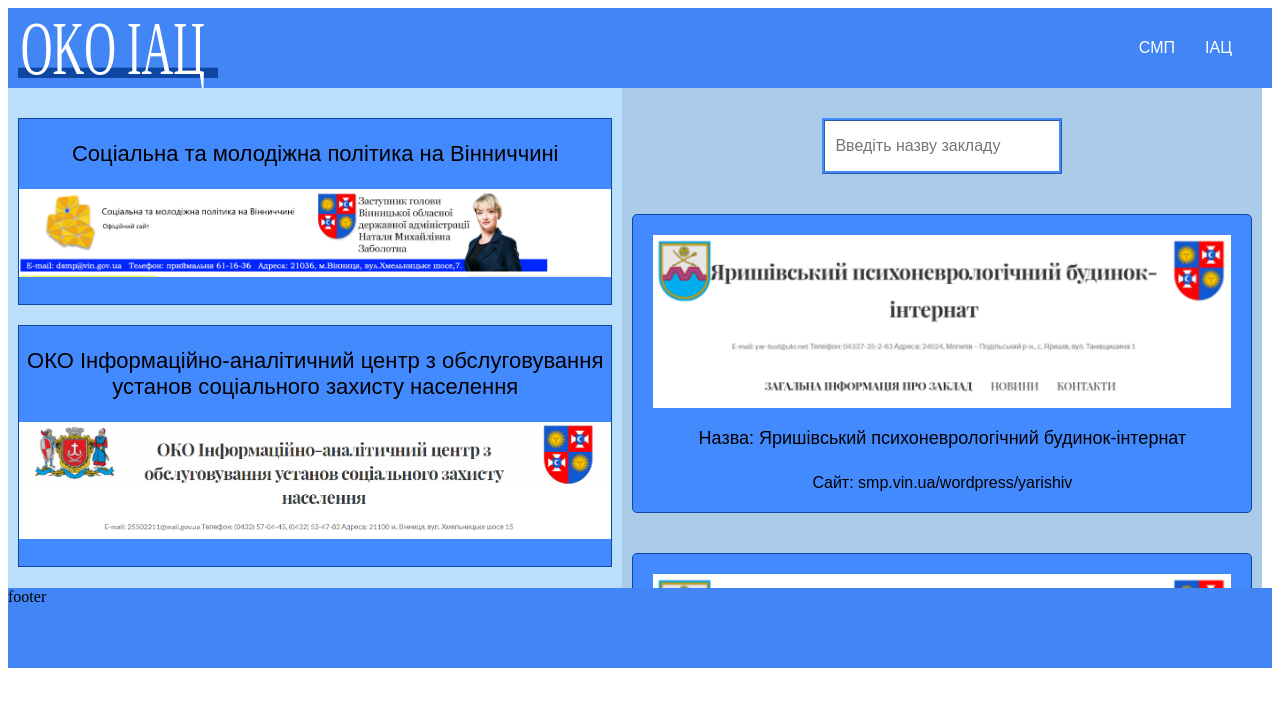
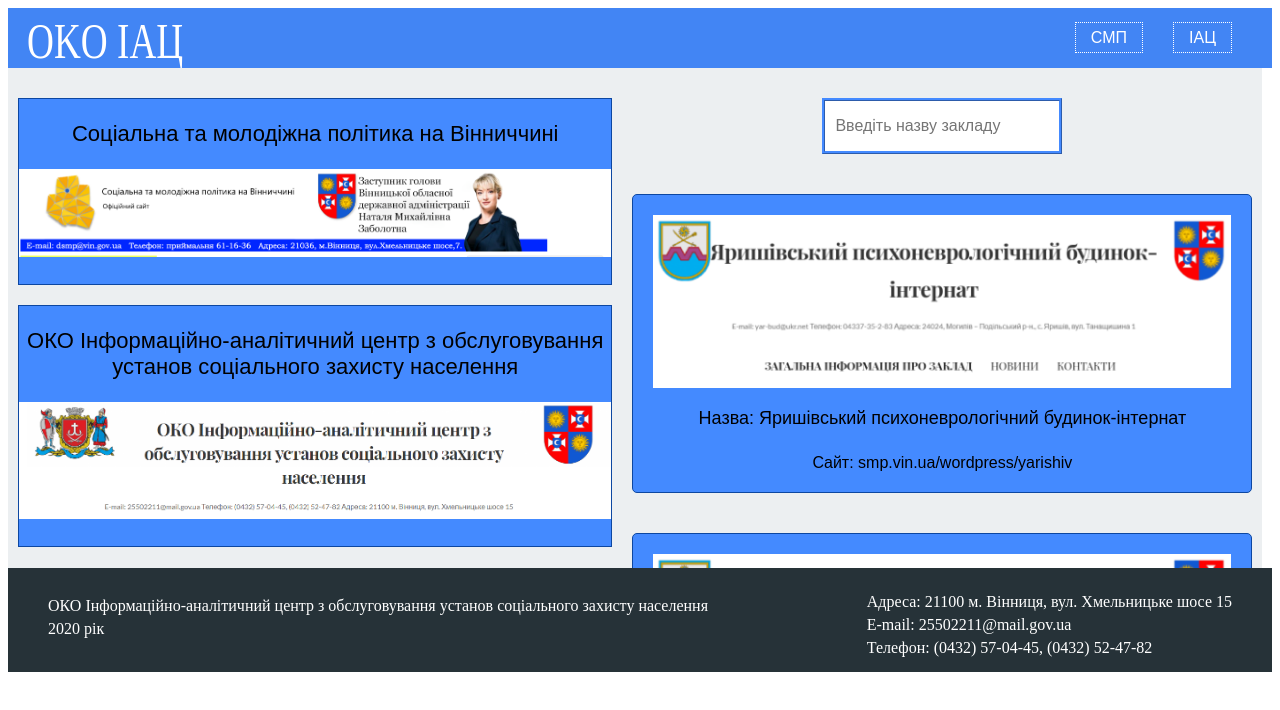
Before and after one commit to SergiiKov/main-page-iac, a React (Create React App) app: page / in a window 1280 px wide. Shown: the top 710 px of the page. Built offline with nearby package versions, Linux system fonts and the light colour scheme.

Commit message:
add styles

```diff
--- a/src/components/footer/footer.component.jsx
+++ b/src/components/footer/footer.component.jsx
@@ -4,7 +4,20 @@
 
 const Footer = () =>{
     return(
-        <div className='footer'>footer</div>
+        <div className='footer'>
+            <div className='options'>
+                <div>
+                <a href='http://smp.vin.ua/wordpress/'>ОКО Інформаційно-аналітичний центр з обслуговування установ соціального захисту населення</a>
+                <p>2020 рік</p>
+                </div>
+
+                <div className='adres-block'>
+                <p>Адреса: 21100 м. Вінниця, вул. Хмельницьке шосе 15</p>
+                <p>E-mail: 25502211@mail.gov.ua </p>
+                <p>Телефон: (0432) 57-04-45, (0432) 52-47-82</p>
+                </div>
+            </div>
+        </div>
     );
 };
 
--- a/src/components/footer/footer.styles.scss
+++ b/src/components/footer/footer.styles.scss
@@ -1,8 +1,52 @@
 .footer {
-    height: 80px;
+    height: auto;
     width: 100%;
     display: flex;
-    justify-content: space-between;
-    background-color: #4285F4;
+   flex-direction: column;
+    background-color: #263238;
 
+    .options {
+        width: 100%;
+        height: 100%;
+        display: flex;
+        align-items: center;
+        justify-content: space-between;
+        margin: 10px 20px 10px 20px;
+    }
+
+    p{
+        font-size: 1em;
+        margin-top: 5px;
+        margin-bottom: 5px;
+        margin-right: 20px;
+        margin-left: 20px;
+        color: white;
+    }
+
+    a{
+        font-size: 1em;
+        margin-left: 20px;
+       color: white;
+       text-decoration: none;
+    }
+    a:hover{
+       color: #4285F4;
+    }
 }
+
+.adres-block{
+    padding-top: 10px;
+    padding-right: 40px;
+}
+
+@media (max-width: 767px) {
+
+    .footer a {
+        font-size: 0.5em;
+    }
+
+    .footer p {
+        font-size: 0.5em;
+    }
+
+  }
--- a/src/components/header/header.styles.scss
+++ b/src/components/header/header.styles.scss
@@ -1,14 +1,15 @@
 .header {
-    height: 80px;
+    height: 60px;
     width: 100%;
     display: flex;
     justify-content: space-between;
-    // margin-bottom: 25px;
+    // margin-bottom: 20px;
     background-color: #4285F4;
 
+
     .logo-container {
-      height: 100%;
-      width: 60px;
+       height: 100%;
+       width: auto;
       padding: 10px;
     }
 
@@ -23,22 +24,25 @@
         padding: 10px 15px;
         color: #ccc;
         text-decoration: none;
-        font-size: 16px;
+        font-size: 1em;
+
+        a{
+          color: white;
+          padding: 6px 15px 6px 15px;
+          border: 1px dotted white;
+          text-decoration: none;
+          font-family: 'Montserrat', sans-serif;
+          font-weight: 500;
+        }
+
+         a:hover {
+          color: #4285F4 ;
+          background: white;
+        }
       }
 
       .option:last-child{
         padding-right: 40px;
-      }
-
-      .option a {
-        color: #fff;
-        text-decoration: none;
-        font-family: 'Montserrat', sans-serif;
-      }
-
-      .option a:hover {
-        color: #111 ;
-        text-decoration: none;
       }
 
       .option p:hover {
@@ -53,7 +57,7 @@
     .header .options .option a {
       font-size: 10px;
     }
-    .header .options .option:last-child{
+    .header .options .option a:last-child{
       padding-right: 2px;
     }
   }
--- a/src/page/main-page/main-page.styles.scss
+++ b/src/page/main-page/main-page.styles.scss
@@ -9,11 +9,11 @@
 }
 
 .left{
-  background-color: #bbdefb;
+  background-color: #eceff1 ;
 }
 
 .right{
-  background-color: #ABCCE8 ;
+  background-color: #eceff1  ;
 }
 
 @media (min-width: 768px) and (max-width: 1024px) {
```
Also changed, not shown: src/img/logo.svg, src/img/logo11.svg (added).
